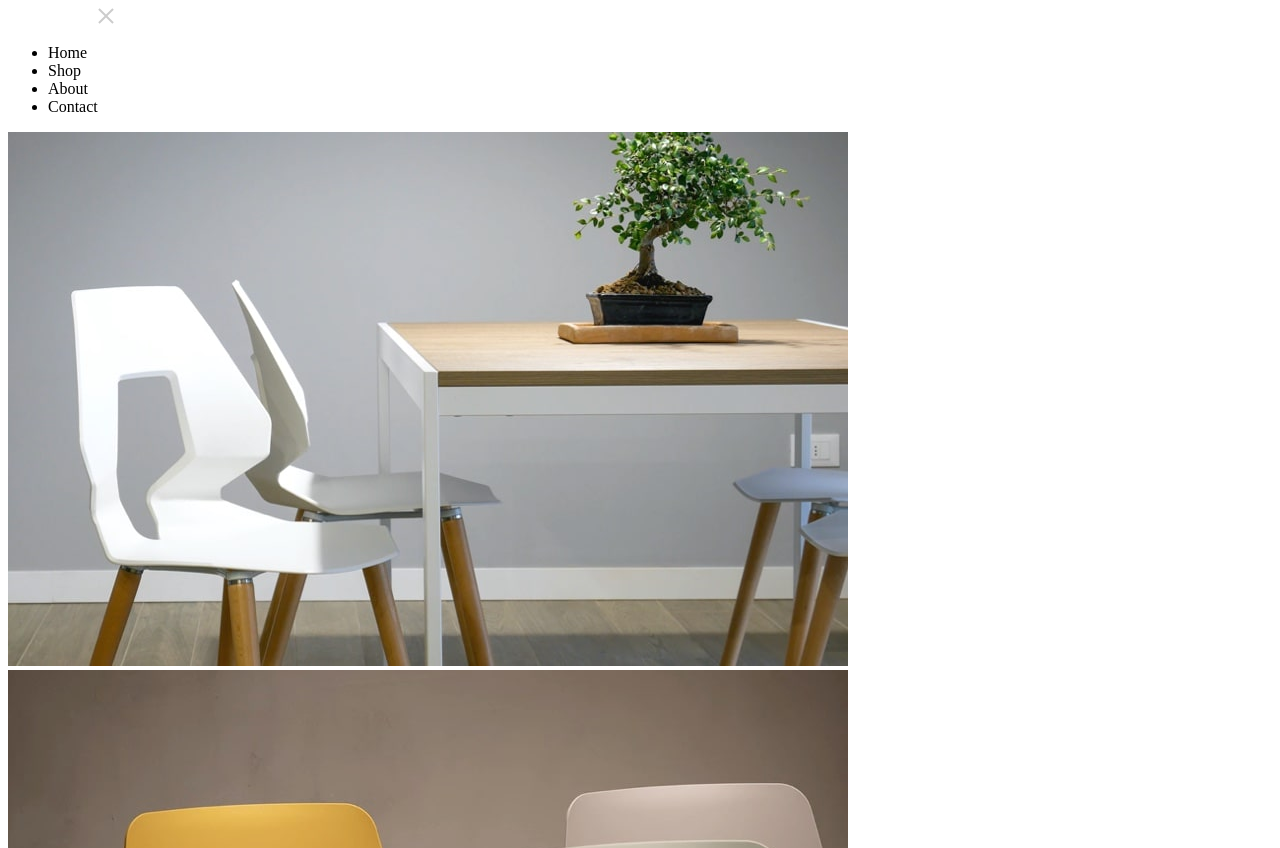
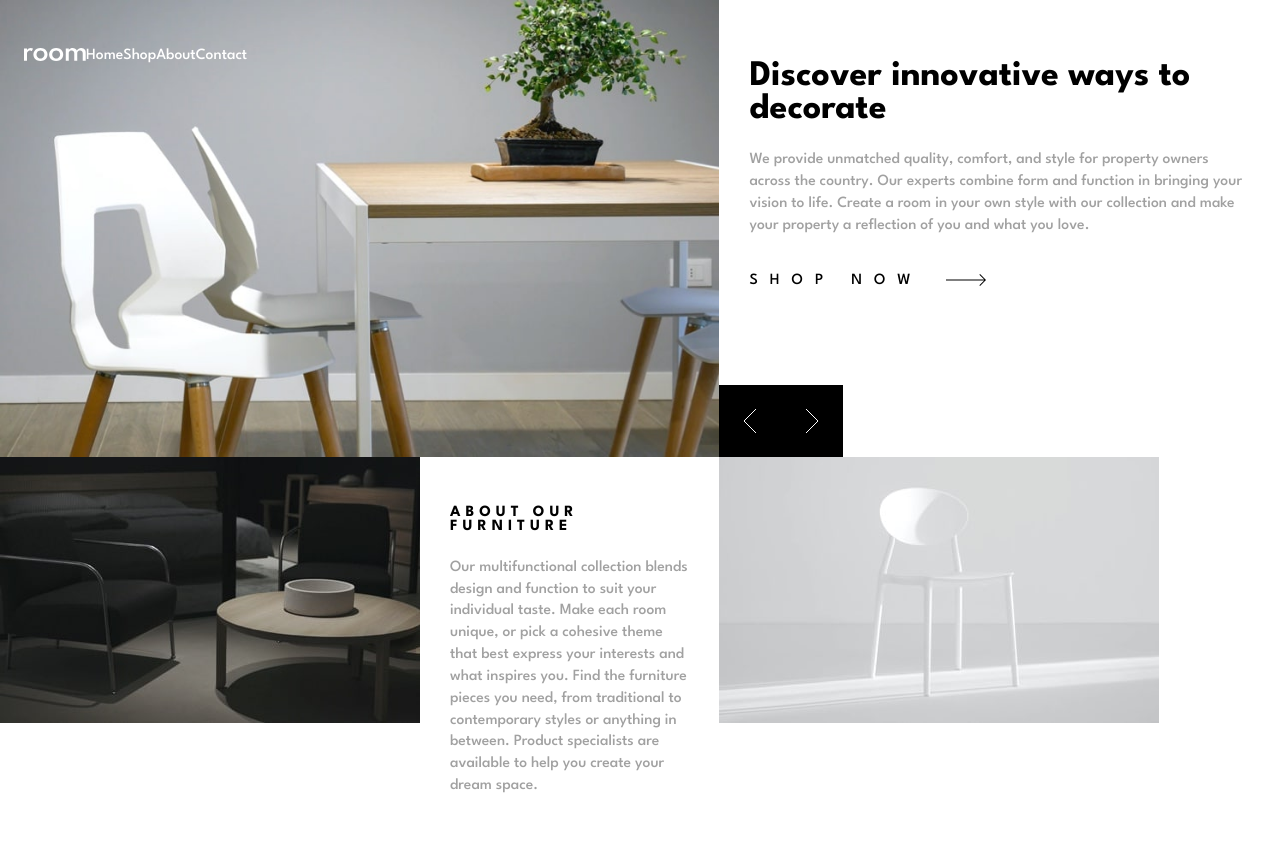
Before and after one commit to JordansGit/room-homepage, a plain HTML site: page index.html in a window 1280 px wide. Shown: the top 848 px of the page. Drawn offline with Linux system fonts and the light colour scheme.

Commit message:
styled general styles + mobile design

```diff
--- a/css/style.css
+++ b/css/style.css
@@ -1,2 +1,278 @@
 .attribution { font-size: 11px; text-align: center; }
 .attribution a { color: hsl(228, 45%, 44%); }
+
+/* Resets */
+
+* {
+  box-sizing: border-box;
+  font-family: 'League Spartan', sans-serif;
+}
+
+body, h1, h2, p, ul {
+  margin: 0;
+}
+
+ul {
+  list-style-type: none;
+  padding: 0;
+}
+
+img {
+  max-width: 100%;
+  display: block;
+}
+
+/* ==================
+   Typography
+===================== */
+
+/* Colours */
+
+:root {
+  --dark-gray: hsl(0, 0%, 63%);
+  --black: hsl(0, 0%, 0%);
+  --white: hsl(0, 0%, 100%);
+  --very-dark-gray: hsl(0, 0%, 27%);
+}
+
+body {
+  background: var(--white);
+}
+
+.nav-link {
+  color: var(--white);
+}
+
+.slide-title, .about-title, .cta-btn {
+  color: var(--black);
+}
+
+.slide-body, .about-body {
+  color: var(--dark-gray);
+}
+
+.slide-btn {
+  background: var(--black);
+}
+
+.prev-btn {
+  width: unset;
+}
+
+.slide-btn:hover, .slide-btn:focus {
+  background: var(--very-dark-gray);
+}
+
+/* General */
+
+html {
+  font-size: 12px;
+}
+
+.slide-body, .about-body, .nav-link {
+  font-weight: 500;
+}
+
+.slide-body, .about-body {
+  line-height: 1.4;
+}
+
+.cta-btn {
+  font-weight: 700;
+}
+
+.slide-title, .about-title {
+  font-weight: 700;
+}
+
+.about-title, .cta-text {
+  text-transform: uppercase;
+}
+
+.about-title, .about-body, .nav-link, .slide-body {
+  font-size: 1.3em;
+}
+
+.slide-title {
+  font-size: 3rem;
+}
+.about-title {
+  letter-spacing: 5px;
+}
+
+.cta-text {
+  font-size: 1.3em;
+  letter-spacing: 12px;
+}
+
+/* ==================
+   Layout
+===================== */
+
+/* Global */
+
+.grid {
+  display: grid;
+  grid-template-areas:
+  "hero-img"
+  "hero-text"
+  "about-img-1"
+  "about-text"
+  "about-img-2"
+}
+
+@media (min-width: 600px) {
+  .grid {
+    grid-template-areas:
+      "hero-img hero-img hero-text"
+      "about-img-1 about-text about-img-2"
+  }
+}
+
+/* Header */
+
+header {
+  display: flex;
+  align-items: center;
+  position: absolute;
+  top: 4em;
+  z-index: 1;
+  left: 2em;
+  width: 52%;
+}
+
+.nav-close-btn {
+  display: none;
+}
+
+nav {
+  display: none;
+}
+
+.logo {
+  margin-left: auto;
+}
+
+@media (min-width: 600px) {
+  header {
+    width: initial;
+  }
+  .mobile-menu {
+    display: none;
+  }
+  nav {
+    display: block;
+  };
+}
+
+/* Nav */
+
+.nav-list {
+  display: flex;
+}
+
+/* Main */
+
+/* Hero Image */
+
+.hero-img {
+  grid-area: hero-img;
+  position: relative;
+}
+
+.img-desktop {
+  display: none;
+}
+
+@media (min-width: 600px) {
+  .img-desktop {
+    display: block;
+  }
+  .img-mobile {
+    display: none;
+  }
+}
+
+.slide-2-img, .slide-2-text, .slide-3-img, .slide-3-text {
+  display: none;
+}
+
+.img-mobile {
+  width: 100%;
+}
+
+/* Hero Text */
+
+.hero-text, .about-text {
+  padding: 4em 2.2em 4em 2.5em;
+}
+
+.hero-text {
+  padding-top: 5em;
+  padding-bottom: 5em;
+}
+
+.hero-text {
+  grid-area: hero-text;
+}
+
+.slide-btns {
+  display: flex;
+  position: absolute;
+  bottom: 0;
+  right: 0;
+}
+
+.slide-btn {
+  padding: 20px 23px;
+  width: 57px;
+}
+
+@media (min-width: 600px) {
+  .slide-btns {
+    right: unset;
+    left: 100%;
+  }
+  .slide-btn {
+    padding: 2em;
+    width: initial;
+  }
+}
+
+.cta {
+  display: flex;
+  align-items: center;
+  margin-top: 3em;
+}
+
+.arrow {
+  margin-left: 2em;
+}
+
+/* About */
+
+.about-img-1, .about-img-2 {
+  width: 100%;
+}
+
+@media (min-width: 600px) {
+  .about-img-1, .about-img-2 {
+    width: max-content;
+  }
+}
+
+.about-img-1 {
+  grid-area: about-img-1;
+}
+
+.about-img-2 {
+  grid-area: about-img-2;
+}
+
+.about-text {
+  grid-area: about-text;
+}
+
+.slide-body, .about-body {
+  margin-top: 1.5em;
+}
--- a/index.html
+++ b/index.html
@@ -5,6 +5,10 @@
   <meta name="viewport" content="width=device-width, initial-scale=1.0"> <!-- displays site properly based on user's device -->
 
   <link rel="icon" type="image/png" sizes="32x32" href="./images/favicon-32x32.png">
+  <link rel="preconnect" href="https://fonts.googleapis.com">
+  <link rel="preconnect" href="https://fonts.gstatic.com" crossorigin>
+  <link href="https://fonts.googleapis.com/css2?family=League+Spartan:wght@500;600;700&display=swap" rel="stylesheet">
+
   <link rel="stylesheet" href="./css/style.css">
 
   <title>Frontend Mentor | Room homepage</title>
@@ -26,7 +30,7 @@
   </header>
 
   <main class="grid">
-    <section class="image-gallery">
+    <section class="hero-img">
       <img class="slide-1-img img-desktop" src="./images/desktop-image-hero-1.jpg">
       <img class="slide-2-img img-desktop" src="./images/desktop-image-hero-2.jpg">
       <img class="slide-3-img img-desktop" src="./images/desktop-image-hero-3.jpg">
@@ -35,13 +39,13 @@
       <img class="slide-2-img img-mobile" src="./images/mobile-image-hero-2.jpg">
       <img class="slide-3-img img-mobile" src="./images/mobile-image-hero-3.jpg">
 
-      <div class="slider-btns">
-        <img class="prev-btn" src="./images/icon-angle-left.svg">
-        <img class="next-btn" src="./images/icon-angle-right.svg">
+      <div class="slide-btns">
+        <img class="slide-btn" id="prev-btn" src="./images/icon-angle-left.svg">
+        <img class="slide-btn" id="next-btn" src="./images/icon-angle-right.svg">
       </div>
     </section>
 
-    <section class="image-gallery-text">
+    <section class="hero-text">
       <div class="slide-1-text">
         <h2 class="slide-title">
           Discover innovative ways to decorate
@@ -51,10 +55,10 @@
           Our experts combine form and function in bringing your vision to life. Create a room in your
           own style with our collection and make your property a reflection of you and what you love.
         </p>
-        <a class="cta-btn">
-          Shop now
+        <div class="cta">
+          <p class="cta-text">Shop now</p>
           <img class="arrow" src="./images/icon-arrow.svg">
-        </a>
+        </div>
       </div>
 
       <div class="slide-2-text">
@@ -66,10 +70,10 @@
           Locally, we’re in most major cities throughout the country. Find the branch nearest you using our
           store locator. Any questions? Don't hesitate to contact us today.
         </p>
-        <a class="cta-btn">
-          Shop now
+        <div class="cta">
+          <p class="cta-text">Shop now</p>
           <img class="arrow" src="./images/icon-arrow.svg">
-        </a>
+        </div>
       </div>
 
       <div class="slide-3-text">
@@ -81,18 +85,16 @@
           to ensure that every product is made as perfect and as consistent as possible. With three decades of
           experience in this industry, we understand what customers want for their home and office.
         </p>
-        <a class="cta-btn">
-          Shop now
+        <div class="cta">
+          <p class="cta-text">Shop now</p>
           <img class="arrow" src="./images/icon-arrow.svg">
-        </a>
+        </div>
       </div>
 
     </section>
 
-    <section class="grid-item">
-      <img class="about-img" src="./images/image-about-dark.jpg">
-    </section>
-    <section class="grid-item">
+    <img class="about-img about-img-1" src="./images/image-about-dark.jpg">
+    <section class="about-text">
       <h2 class="about-title">About our furniture</h2>
       <p class="about-body">
         Our multifunctional collection blends design and function to suit your individual taste.
@@ -101,10 +103,7 @@
         or anything in between. Product specialists are available to help you create your dream space.
       </p>
     </section>
-    <section class="grid-item">
-      <img class="about-img" src="./images/image-about-light.jpg">
-    </section>
-
+    <img class="about-img about-img-2" src="./images/image-about-light.jpg">
   </main>
 
   <!--
```
